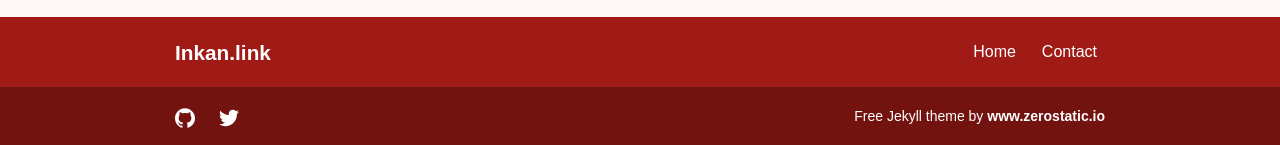
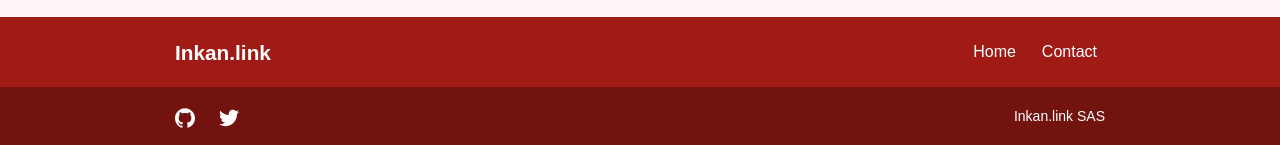
Before and after one commit to inkan-tech/http.inkan.link, a Jekyll site: the page built from index.md, in a window 1280 px wide. Shown: the part 1474-1619 px from the top of the page. Built offline with Jekyll 4.4.1, drawn with Linux system fonts in a browser that asks for light colours; some web fonts are replaced.

Commit message:
Update the copyright

```diff
--- a/_data/seo.yml
+++ b/_data/seo.yml
@@ -1,4 +1,4 @@
 google_analytics_id: ""
-meta_twitter_site: "@zerostaticio"
-meta_twitter_creator: "@zerostaticio"
-copyright_text: 'Free Jekyll theme by <a class="zerostatic" href="https://www.zerostatic.io">www.zerostatic.io</a>'
+meta_twitter_site: "@inkan.link"
+meta_twitter_creator: "@inkan.link"
+copyright_text: 'Inkan.link SAS '
```
